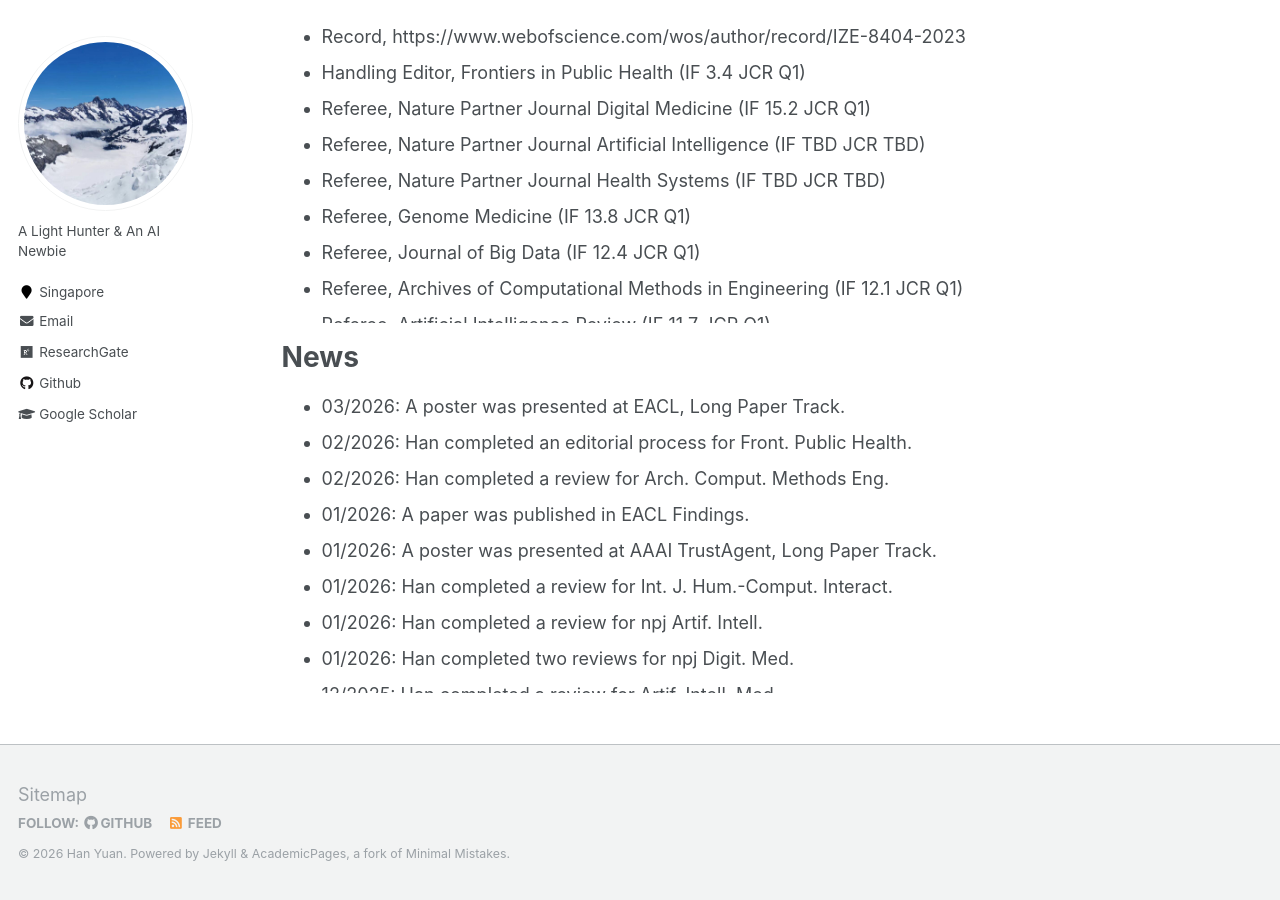
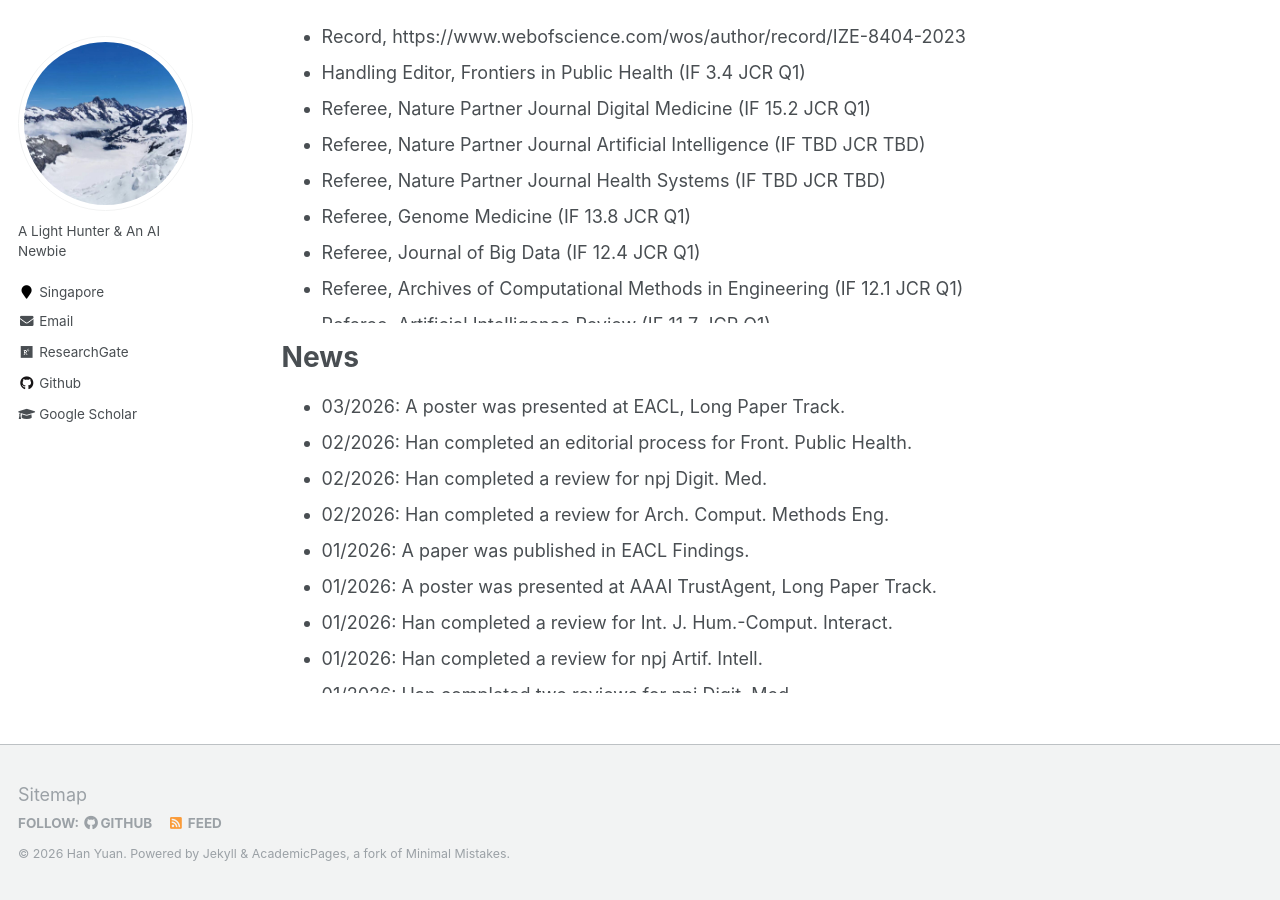
Before and after one commit to Han-Yuan-Med/Han-Yuan-Med.github.io, a Jekyll site: the page built from _pages/about.md, in a window 1280 px wide and 900 px high, scrolled down 968 px. Built offline with Jekyll 4.4.1, drawn with Linux system fonts in a browser that asks for light colours.

Commit message:
Update about.md

```diff
--- a/_pages/about.md
+++ b/_pages/about.md
@@ -63,6 +63,7 @@ Thank you for visiting my academic website. I invite you to explore the [publica
 <ul style="width: auto; height: 300px; overflow: auto">
   <li>03/2026: A poster was presented at EACL, Long Paper Track.</li>
   <li>02/2026: Han completed an editorial process for Front. Public Health.</li>
+  <li>02/2026: Han completed a review for npj Digit. Med.</li>
   <li>02/2026: Han completed a review for Arch. Comput. Methods Eng.</li>
   <li>01/2026: A paper was published in EACL Findings.</li>
   <li>01/2026: A poster was presented at AAAI TrustAgent, Long Paper Track.</li>
```
